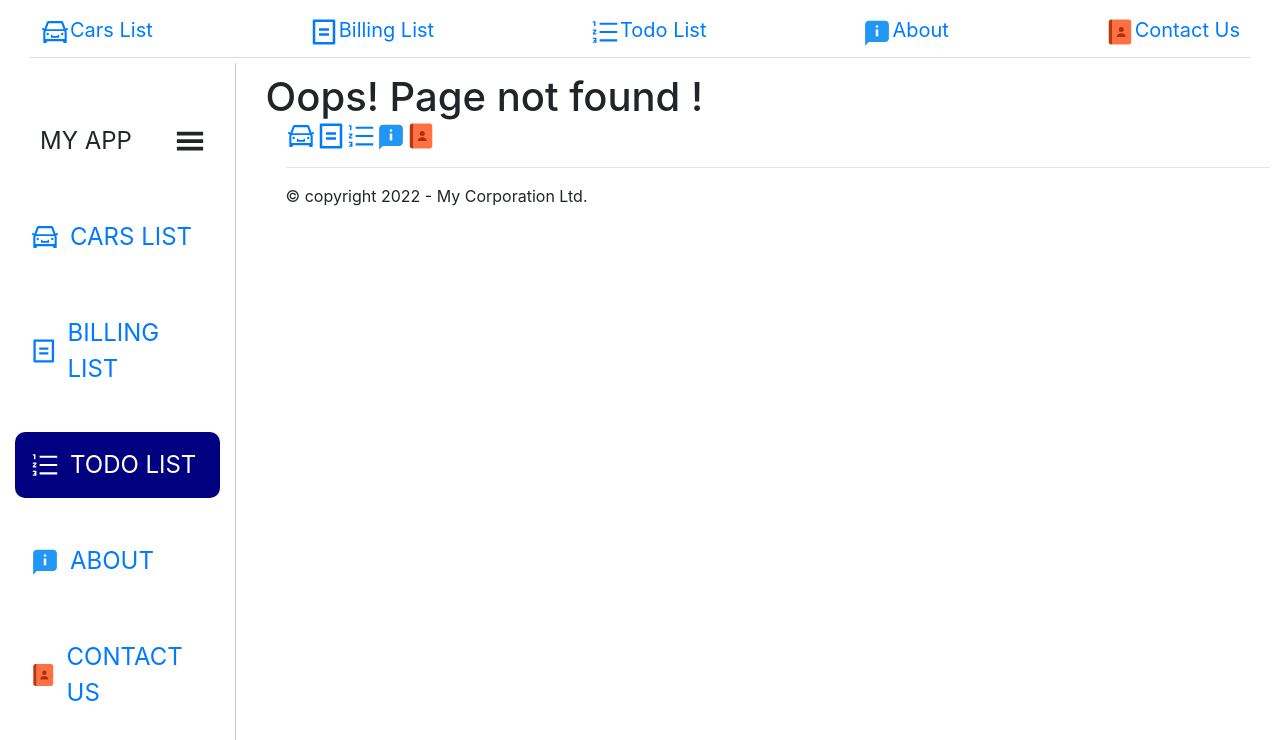
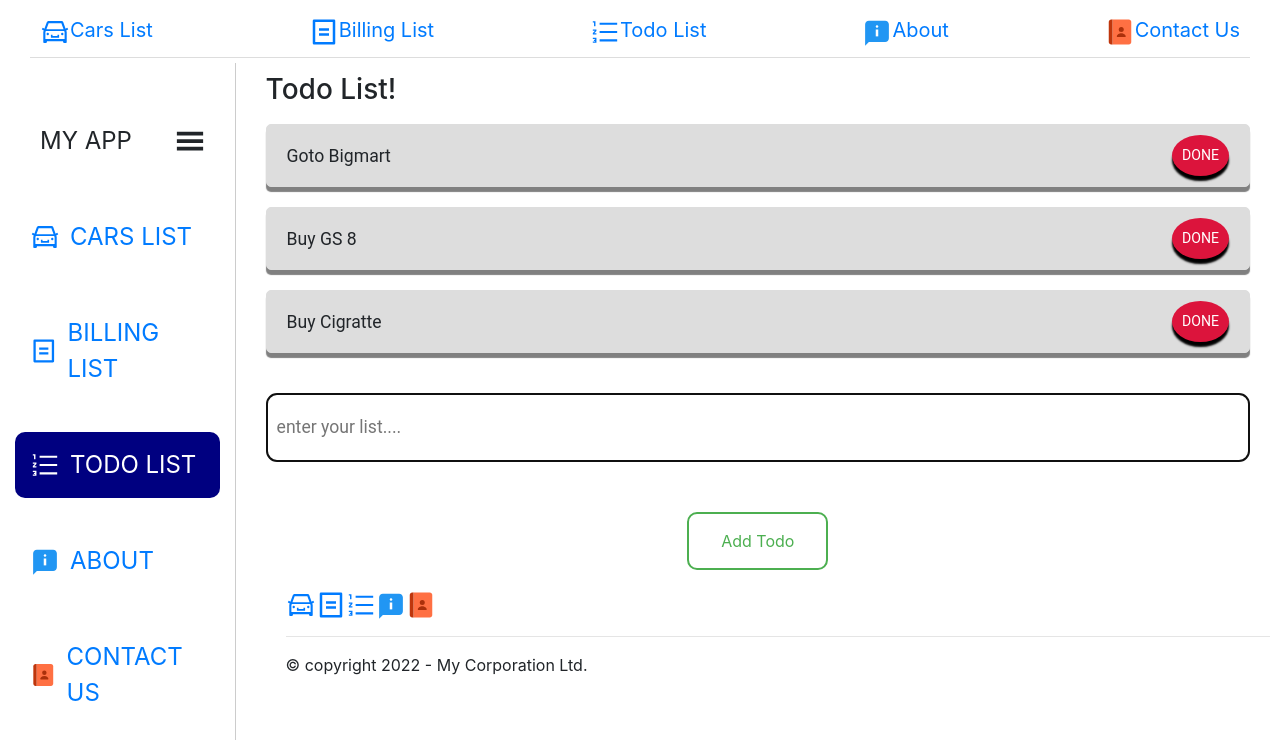
Before and after one commit to Gopal-Bhattarai/React, a React (Create React App) app: page /todo in a window 1280 px wide. Before the commit this address had no page. Shown: the top 740 px of the page. Built offline with nearby package versions, Linux system fonts and the light colour scheme.

Commit message:
Uninstalled - Material UI Uninstalled - Sweetalert2 Added Todo App

```diff
--- a/package.json
+++ b/package.json
@@ -3,9 +3,6 @@
   "version": "0.1.0",
   "private": true,
   "dependencies": {
-    "@emotion/react": "^11.10.5",
-    "@emotion/styled": "^11.10.5",
-    "@mui/material": "^5.10.17",
     "@testing-library/jest-dom": "^5.16.5",
     "@testing-library/react": "^13.4.0",
     "@testing-library/user-event": "^13.5.0",
@@ -19,7 +16,6 @@
     "react-toastify": "^9.1.1",
     "react-widgets": "^5.8.4",
     "styled-components": "^5.3.6",
-    "sweetalert2": "^11.6.15",
     "web-vitals": "^2.1.4"
   },
   "scripts": {
--- a/src/App.js
+++ b/src/App.js
@@ -14,13 +14,14 @@ import Header from "./component/Header";
 import Styled from "./component/Styled";
 import Toast from "./component/Toast";
 import SelectBox from "./component/SelectBox";
+import Todo from "./component/Todo";
+
+const StyledDiv = styled.div`
+width: 100%;
+margin: 10px 30px;
+`;
 
 function App() {
-  const StyledDiv = styled.div`
-    width: 100%;
-    margin: 10px 30px;
-  `;
-
   return (
     <div className="App">
 
@@ -30,6 +31,7 @@ function App() {
         <StyledDiv>
           <Routes>
             <Route path="/" element={<BillingList />} />
+            <Route path="/todo" element={<Todo  />} />
             <Route path="/select" element={<SelectBox />} />
             <Route path="/styled" element={<Styled />} />
             <Route path="/toast" element={<Toast />} />
--- a/src/component/BillingList.js
+++ b/src/component/BillingList.js
@@ -116,7 +116,7 @@ function BillingList() {
       message: "",
       isLoading: false
     })
-    toast.success("Selected Bill is deleted")
+    type ? toast.warn("Selected Bill is deleted") : toast.info("Bill is safe !")
   }
 
   const discountCheck = (e) => {
--- a/src/component/Header.js
+++ b/src/component/Header.js
@@ -3,7 +3,6 @@ import LISTS from './PageLists'
 import styled from 'styled-components'
 import { NavLink } from 'react-router-dom';
 
-const Header = () => {
 const StyledDiv = styled.div`
 font-size: 20px;
 display: flex;
@@ -12,6 +11,8 @@ const Header = () => {
 padding: 10px;
 border-bottom: 1px solid #ddd;
 `;
+
+const Header = () => {
   return (
     <StyledDiv>
         {LISTS.map(list => (
--- /dev/null
+++ b/src/component/Todo.js
@@ -0,0 +1,218 @@
+import React, { useState } from "react";
+import styled from "styled-components";
+import { toast } from "react-toastify";
+import { RiDeleteBinLine, RiDeviceRecoverLine } from "react-icons/ri";
+
+const StyledDiv = styled.div`
+border: 1px solid #ddd;
+background-color: #ddd;
+border-radius: 5px;
+box-shadow: 0px 5px 1px gray;
+margin: 10px 20px;
+width: 100%;
+padding: 10px 20px;
+font-size: 1.1em;
+font-family: "Roboto";
+display: flex;
+align-items: center;
+justify-content: space-between;
+&:hover {
+  box-shadow: inset 0px 5px 1px gray;
+}
+&.active {
+  box-shadow: inset 0px 5px 1px gray;
+}
+.completed {
+  border: 1px solid navy;
+  float: right;
+}
+small {
+  background-color: crimson;
+  color: white;
+  padding: 10px 10px;
+  border-radius: 50%;
+  box-shadow: 0 5px 2px black;
+}
+small:hover {
+  box-shadow: inset 0 5px 2px black;
+  cursor: pointer;
+}
+`;
+
+const StyledInput = styled.input`
+margin: 30px;
+border: 1px solid green;
+padding: 20px 10px;
+font-size: 1.1em;
+font-family: "Roboto";
+width: 100%;
+`;
+
+const StyledButton = styled.button`
+border: 2px solid #4caf50;
+margin: 20px auto;
+border-radius: 10px;
+background-color: #fff;
+color: #4caf50;
+padding: 15px 32px;
+text-align: center;
+text-decoration: none;
+display: inline-block;
+font-size: 16px;
+cursor: pointer;
+transition: 0.5s all ease-out;
+&:hover {
+  background-color: #4caf50;
+  color: #fff;
+}
+`;
+
+const StyledDialogDiv = styled.div`
+position: absolute;
+top: 50%;
+left: 50%;
+transform: translate(-50%, -50%);
+background-color: bisque;
+padding: 25px;
+border-radius: 10px;
+box-shadow: 0px 0px 10px 2px gray;
+`;
+
+const StyledButtonGroupDiv = styled.div`
+margin-top: 20px;
+display: flex;
+align-items: center;
+`;
+
+const StyledDialogButton = styled.button`
+background-color: ${({ bgcolor }) => bgcolor || "black"};
+color: white;
+padding: 10px 50px;
+font-size: 20px;
+margin: 0px 20px;
+border-radius: 10px;
+border: none;
+outline: none;
+cursor: pointer;
+display: flex;
+align-items: center;
+justify-content: space-around;
+`;
+
+const Todo = () => {
+  const TODO = [
+    { id: 1, task: "Goto Bigmart", completed: false },
+    { id: 2, task: "Buy GS 8", completed: false },
+    { id: 3, task: "Buy Cigratte", completed: true },
+  ];
+
+
+  const [todos, setTodos] = useState(TODO);
+  const [todo, setTodo] = useState("");
+  const [todoState, setTodoState] = useState({
+    id: "",
+    status: "inactive",
+  });
+  const [showDialog, setShowDialog] = useState({
+    id: '',
+    action: false,
+  });
+
+
+  const handleTodoClick = (id) => {
+    setTodoState({
+      id: id,
+      status: "active",
+    });
+  };
+
+  const showConfirmBox = (id) => {
+    setShowDialog({
+      id: id,
+      action: true
+    })
+    };
+
+  const deleteCommit = (type) => {
+    type ? setTodos(todos.filter((todo) => todo.id !== showDialog.id)) : void 0;
+    type ? toast.success("Todo Completed") : toast("Todo is still left");
+    setShowDialog({
+      id:'',
+      action: false
+    })
+  }
+
+
+
+  const handleAddTodo = () => {
+    todo === ""
+      ? toast.error("where is the todo item value?")
+      : setTodos([
+          ...todos,
+          { id: new Date().getTime(), task: todo, completed: false },
+        ]);
+    todo ? toast.success("Todo added successfully!") : void 0;
+    setTodo("");
+  };
+
+  return (
+    <div>
+      <h3>Todo List!</h3>
+      <div
+        style={{
+          display: "flex",
+          flexDirection: "column",
+          alignItems: "center",
+          justifyContent: "center",
+        }}
+      >
+        {todos.map((todo) => (
+          <StyledDiv
+            key={todo.id}
+            className={todoState.id === todo.id ? todoState.status : "inactive"}
+            onClick={() => handleTodoClick(todo.id)}
+          >
+            <span>{todo.task}</span>
+            <small onClick={() => showConfirmBox(todo.id)}>DONE</small>
+          </StyledDiv>
+        ))}
+        <StyledInput
+          autoFocus={true}
+          value={todo}
+          onChange={(e) => setTodo(e.target.value)}
+          onKeyDown={(e) => e.key ==='Enter' ? handleAddTodo() : console.log(e.key)}
+          placeholder="enter your list...."
+        />
+        <StyledButton onClick={handleAddTodo}>Add Todo</StyledButton>
+      </div>
+
+      {showDialog.action && (
+        <StyledDialogDiv>
+          <div>
+            <h2>Confirmation</h2>
+            <div><hr /></div>
+            <h3>Are you sure this todo is completed?</h3>
+
+            <StyledButtonGroupDiv>
+              <StyledDialogButton bgcolor="red"
+              onClick={() => deleteCommit(true)}>
+                <RiDeleteBinLine />
+                <span>Yes</span>
+              </StyledDialogButton>
+
+              <StyledDialogButton
+                bgcolor="green"
+                onClick={() => deleteCommit(false)}
+              >
+                No
+                <RiDeviceRecoverLine />
+              </StyledDialogButton>
+            </StyledButtonGroupDiv>
+          </div>{" "}
+        </StyledDialogDiv>
+      )}
+    </div>
+  );
+};
+
+export default Todo;
```
Also changed, not shown: 1 other file (tests, documents, lock files or other folders). Lines whose indentation alone changed are shown as unchanged.
